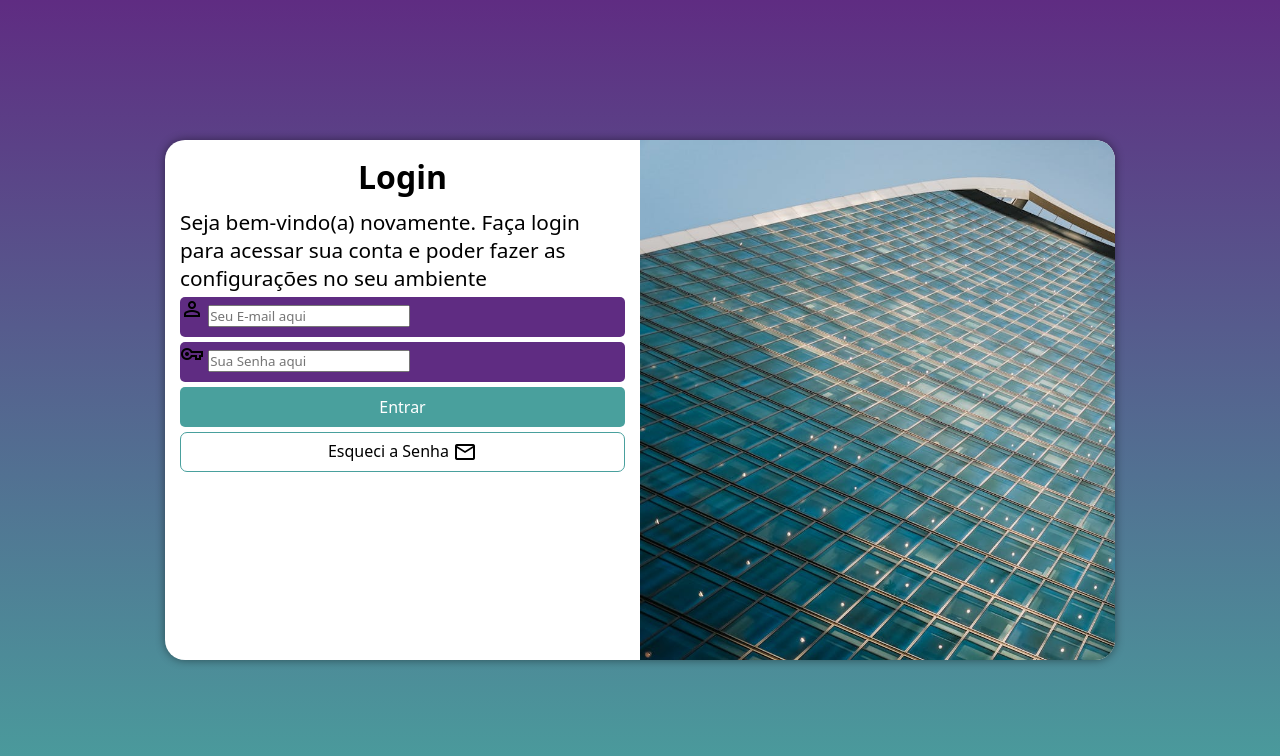
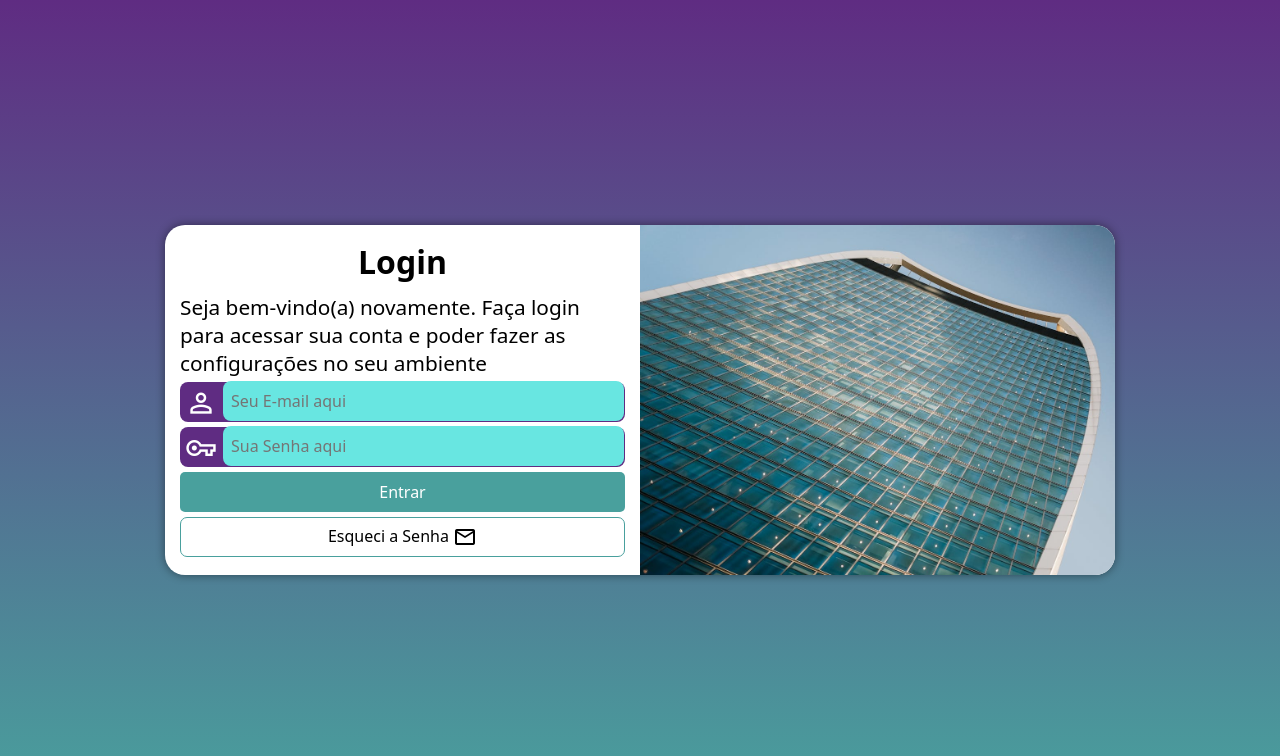
Before and after one commit to lukasdasilvapereira/projeto-login, a plain HTML site: page index.html in a window 1280 px wide. Drawn offline with nearby package versions, Linux system fonts and the light colour scheme.

Commit message:
Finalizei o Projeto

```diff
--- a/estilos/media-query.css
+++ b/estilos/media-query.css
@@ -4,6 +4,7 @@
     }
     section#login {
         width: 80vw;
+        height: 280px;
     }
 
     section#login > div#imagem {
@@ -26,6 +27,7 @@
 
     section#login {
         width: 950px;
+        height: 350px;
     }
 
     section#login > div#imagem {
--- a/estilos/style.css
+++ b/estilos/style.css
@@ -45,8 +45,9 @@ section#login {
 form > div.campo {
     background-color: #5f2c82;
     height: 40px;
-    border-radius: 5px;
+    border-radius: 8px;
     margin: 5px 0px;
+    border: 2px solid 5f2c82;
 }
 
 form > input[type=submit] {
@@ -61,6 +62,10 @@ form > input[type=submit] {
     font-size: 1em;
 }
 
+div.campo > input:focus-within {
+    background-color: white;
+}
+
 form > input[type=submit]:hover {
     background-color: #214130;
     transition: 0.5s;
@@ -68,6 +73,24 @@ form > input[type=submit]:hover {
 
 div.campo > label {
     display: none;
+}
+
+div.campo > span#oi {
+    color: white;
+    font-size: 2em;
+    width: 40px;
+    padding: 5px;
+}
+
+div.campo > input {
+    background-color: #68e6e1;
+    font-size: 1em;
+    width: calc(100% - 44px);
+    height: 100%;
+    border: 0px;
+    border-radius: 8px;
+    padding: 8px;
+    transform: translate(43px , -43px);
 }
 
 form > a {
--- a/index.html
+++ b/index.html
@@ -23,7 +23,7 @@
                 <form action="login.php" method="post">
 
                     <div class="campo">
-                        <span class="material-symbols-outlined">
+                        <span class="material-symbols-outlined" id="oi">
                             person
                          </span>
                         <input type="email" name="login" id="ilogin" placeholder="Seu E-mail aqui">
@@ -31,7 +31,7 @@
                     </div>
 
                     <div class="campo">
-                        <span class="material-symbols-outlined">
+                        <span class="material-symbols-outlined" id="oi">
                             vpn_key
                          </span>
                         <input type="password" name="senha" id="isenha" placeholder="Sua Senha aqui">
```
